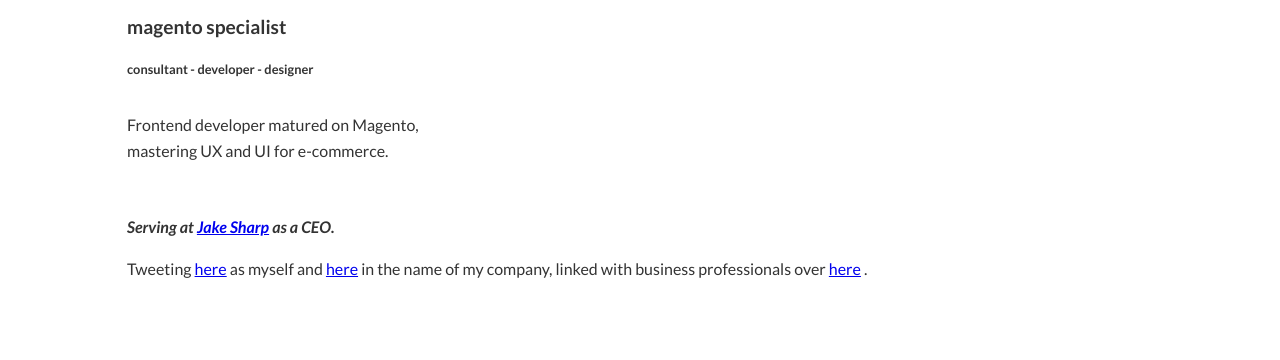
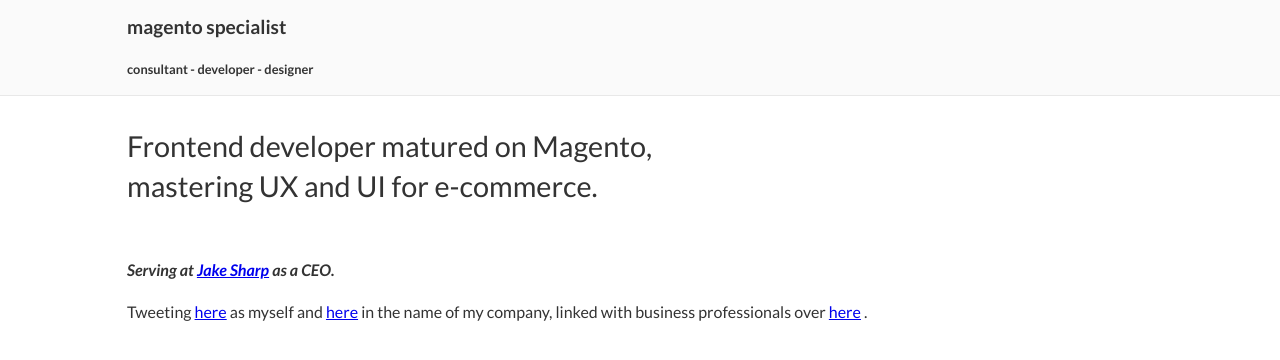
Before and after one commit to zeljkoprsa/zeljkoprsa.github.io, a plain HTML site: page index.html in a window 1280 px wide. Shown: the part 46-406 px from the top of the page. Drawn offline with Linux system fonts and the light colour scheme.

Commit message:
Update main.css

```diff
--- a/css/main.css
+++ b/css/main.css
@@ -197,6 +197,9 @@ nav a:hover {
     }
     .header-container{
         font-size: 80%;
+        background: #FAFAFA;
+        padding-bottom: 1em;
+        border-bottom: 1px solid #E8E8E8;
     }
 /* ============
     WIDE: Menu
@@ -218,6 +221,8 @@ nav a:hover {
     .main article {
         float: left;
         width: 57%;
+        font-size: 1.8em;
+        line-height: 1.4em;
     }
 
     .main aside {
```
